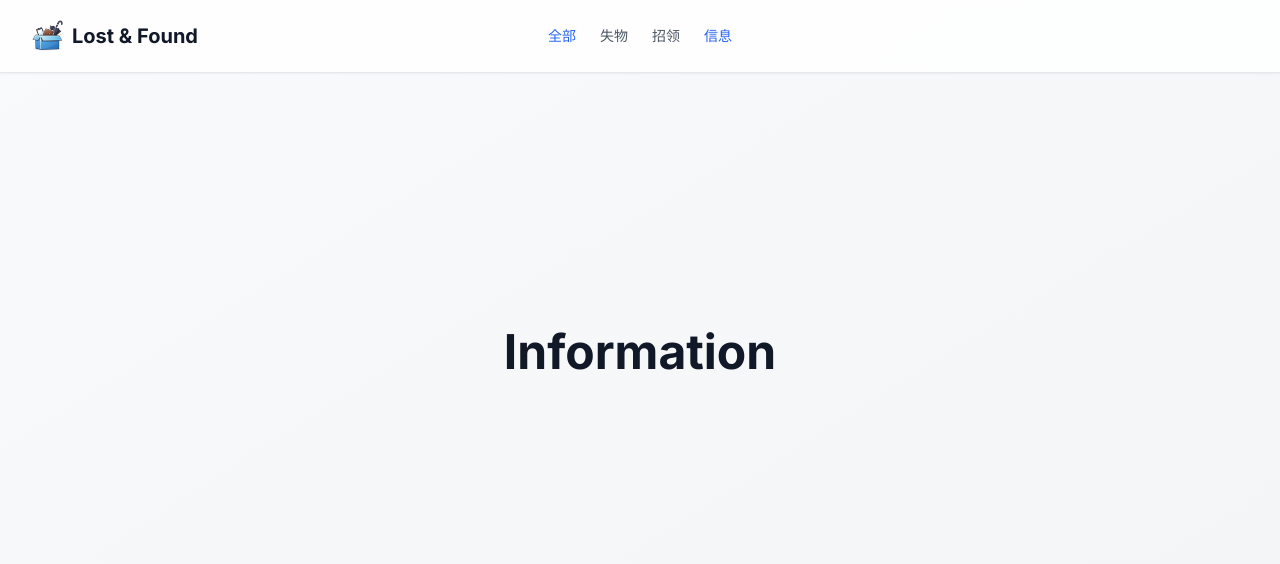
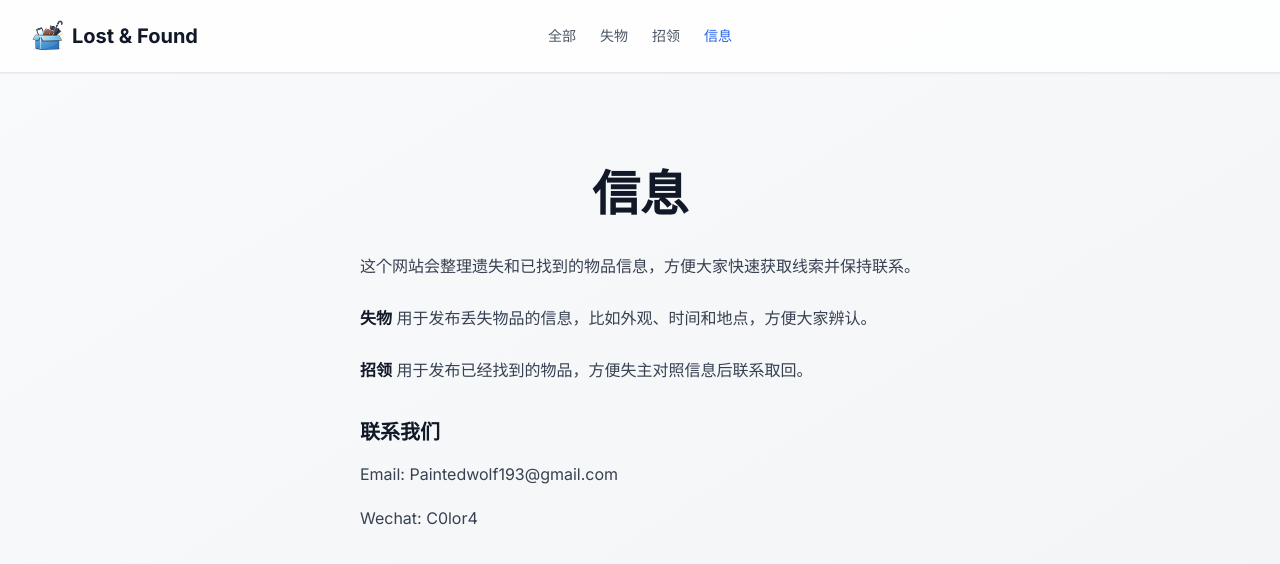
Before and after one commit to C0lor4/L-F, a React (Vite) app: page /info in a window 1280 px wide. Shown: the top 564 px of the page. Built offline with nearby package versions, Linux system fonts and the light colour scheme; no server answers.

Commit message:
major changes

```diff
--- a/src/components/Header.tsx
+++ b/src/components/Header.tsx
@@ -118,7 +118,7 @@ const Header: React.FC<HeaderProps> = ({
             <button
               onClick={() => onFilter('all')}
               className={`text-sm font-medium transition-colors ${
-                currentFilter === 'all' ? 'text-blue-600' : 'text-gray-600 hover:text-gray-900'
+                isInfoActive ? 'text-gray-600 hover:text-gray-900' : currentFilter === 'all' ? 'text-blue-600' : 'text-gray-600 hover:text-gray-900'
               }`}
             >
               {text.allItems}
@@ -126,7 +126,7 @@ const Header: React.FC<HeaderProps> = ({
             <button
               onClick={() => onFilter('lost')}
               className={`text-sm font-medium transition-colors ${
-                currentFilter === 'lost' ? 'text-red-600' : 'text-gray-600 hover:text-gray-900'
+                isInfoActive ? 'text-gray-600 hover:text-gray-900' : currentFilter === 'lost' ? 'text-red-600' : 'text-gray-600 hover:text-gray-900'
               }`}
             >
               {text.lost}
@@ -134,7 +134,7 @@ const Header: React.FC<HeaderProps> = ({
             <button
               onClick={() => onFilter('found')}
               className={`text-sm font-medium transition-colors ${
-                currentFilter === 'found' ? 'text-green-600' : 'text-gray-600 hover:text-gray-900'
+                isInfoActive ? 'text-gray-600 hover:text-gray-900' : currentFilter === 'found' ? 'text-green-600' : 'text-gray-600 hover:text-gray-900'
               }`}
             >
               {text.found}
@@ -234,7 +234,7 @@ const Header: React.FC<HeaderProps> = ({
                   setIsMenuOpen(false);
                 }}
                 className={`text-left px-4 py-2 rounded-lg transition-colors ${
-                  currentFilter === 'all' ? 'bg-blue-50 text-blue-600' : 'text-gray-600 hover:bg-gray-50'
+                  isInfoActive ? 'text-gray-600 hover:bg-gray-50' : currentFilter === 'all' ? 'bg-blue-50 text-blue-600' : 'text-gray-600 hover:bg-gray-50'
                 }`}
               >
                 {text.allItems}
@@ -245,7 +245,7 @@ const Header: React.FC<HeaderProps> = ({
                   setIsMenuOpen(false);
                 }}
                 className={`text-left px-4 py-2 rounded-lg transition-colors ${
-                  currentFilter === 'lost' ? 'bg-red-50 text-red-600' : 'text-gray-600 hover:bg-gray-50'
+                  isInfoActive ? 'text-gray-600 hover:bg-gray-50' : currentFilter === 'lost' ? 'bg-red-50 text-red-600' : 'text-gray-600 hover:bg-gray-50'
                 }`}
               >
                 {text.lost}
@@ -256,7 +256,7 @@ const Header: React.FC<HeaderProps> = ({
                   setIsMenuOpen(false);
                 }}
                 className={`text-left px-4 py-2 rounded-lg transition-colors ${
-                  currentFilter === 'found' ? 'bg-green-50 text-green-600' : 'text-gray-600 hover:bg-gray-50'
+                  isInfoActive ? 'text-gray-600 hover:bg-gray-50' : currentFilter === 'found' ? 'bg-green-50 text-green-600' : 'text-gray-600 hover:bg-gray-50'
                 }`}
               >
                 {text.found}
--- a/src/components/StickyBoard.tsx
+++ b/src/components/StickyBoard.tsx
@@ -25,12 +25,14 @@ const StickyBoard: React.FC<StickyBoardProps> = ({
 }) => {
   const text = language === 'cn'
     ? {
-      noItems: '\u6682\u65e0\u7269\u54c1',
-      hint: '\u8bf7\u8c03\u6574\u7b5b\u9009\u6761\u4ef6\uff0c\u6216\u53d1\u5e03\u4e00\u4e2a\u65b0\u7269\u54c1',
+      noItems: '暂无物品',
+      hint: '请调整筛选条件，或发布一个新物品',
+      loading: '加载中...',
     }
     : {
       noItems: 'No items found',
       hint: 'Try adjusting your filters or add a new item',
+      loading: 'Loading...',
     };
 
   const filteredItems = React.useMemo(() => {
@@ -79,6 +81,8 @@ const StickyBoard: React.FC<StickyBoardProps> = ({
       });
   }, [items, filter]);
 
+  const loadingChars = Array.from(text.loading);
+
   return (
     <div className="relative">
       <motion.button
@@ -92,8 +96,22 @@ const StickyBoard: React.FC<StickyBoardProps> = ({
 
       {isLoading && filteredItems.length === 0 ? (
         <div className="flex flex-col items-center justify-center py-20 text-gray-500">
-          <p className="text-xl mb-2">
-            {language === 'cn' ? '加载中...' : 'Loading...'}
+          <p className="text-xl mb-2 flex items-center gap-0.5">
+            {loadingChars.map((char, index) => (
+              <motion.span
+                key={`${char}-${index}`}
+                animate={{ y: [0, -2, 0] }}
+                transition={{
+                  duration: 1.6,
+                  repeat: Infinity,
+                  ease: 'easeInOut',
+                  delay: index * 0.14,
+                }}
+                className="inline-block"
+              >
+                {char === ' ' ? '\u00A0' : char}
+              </motion.span>
+            ))}
           </p>
         </div>
       ) : filteredItems.length === 0 ? (
--- a/src/pages/Home.tsx
+++ b/src/pages/Home.tsx
@@ -108,7 +108,7 @@ const Home: React.FC = () => {
     : filter.status === 'found'
       ? {
         description: language === 'cn'
-          ? '\u67e5\u770b\u62db\u9886\u4fe1\u606f\uff0c\u628a\u7269\u54c1\u5c3d\u5feb\u5f52\u8fd8\u7ed9\u5931\u4e3b\u3002'
+          ? '已找到的物品信息，方便失主联系领取。'
           : 'Review found items and connect them back to their owners.',
       }
       : {
@@ -163,12 +163,35 @@ const Home: React.FC = () => {
 
       <main className="flex-1">
         {showInfoSection ? (
-          <section className="min-h-[calc(100vh-6rem)] flex items-center justify-center px-4 sm:px-6 lg:px-8">
-            <h2 className="text-3xl sm:text-5xl font-bold text-gray-900 text-center">
-              Information
-            </h2>
-          </section>
-        ) : (
+          <section className="min-h-[calc(100vh-6rem)] flex items-center justify-center px-4 sm:px-6 lg:px-8 py-16">
+            <div className="max-w-3xl mx-auto text-center space-y-8">
+              <h2 className="text-3xl sm:text-5xl font-bold text-gray-900">
+                信息
+              </h2>
+
+              <div className="space-y-5 text-left text-gray-700 leading-8">
+                <p>
+                  这个网站会整理遗失和已找到的物品信息，方便大家快速获取线索并保持联系。
+                </p>
+                <p>
+                  <span className="font-semibold text-gray-900">失物</span>
+                  {' '}用于发布丢失物品的信息，比如外观、时间和地点，方便大家辨认。
+                </p>
+                <p>
+                  <span className="font-semibold text-gray-900">招领</span>
+                  {' '}用于发布已经找到的物品，方便失主对照信息后联系取回。
+                </p>
+              </div>
+
+              <div className="space-y-3 text-left text-gray-700 leading-8">
+                <h3 className="text-xl font-semibold text-gray-900">
+                  联系我们
+                </h3>
+                <p>Email: Paintedwolf193@gmail.com</p>
+                <p>Wechat: C0lor4</p>
+              </div>
+            </div>
+          </section>        ) : (
           <>
             <div className="pt-24 pb-8 px-4 sm:px-6 lg:px-8">
               <motion.div
```
